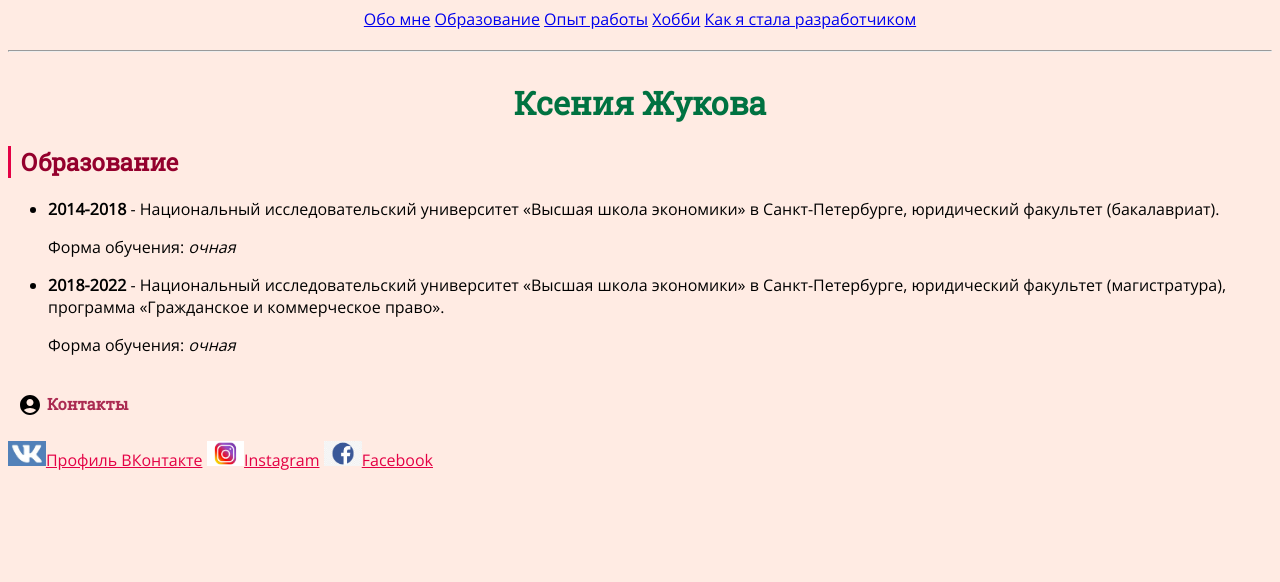
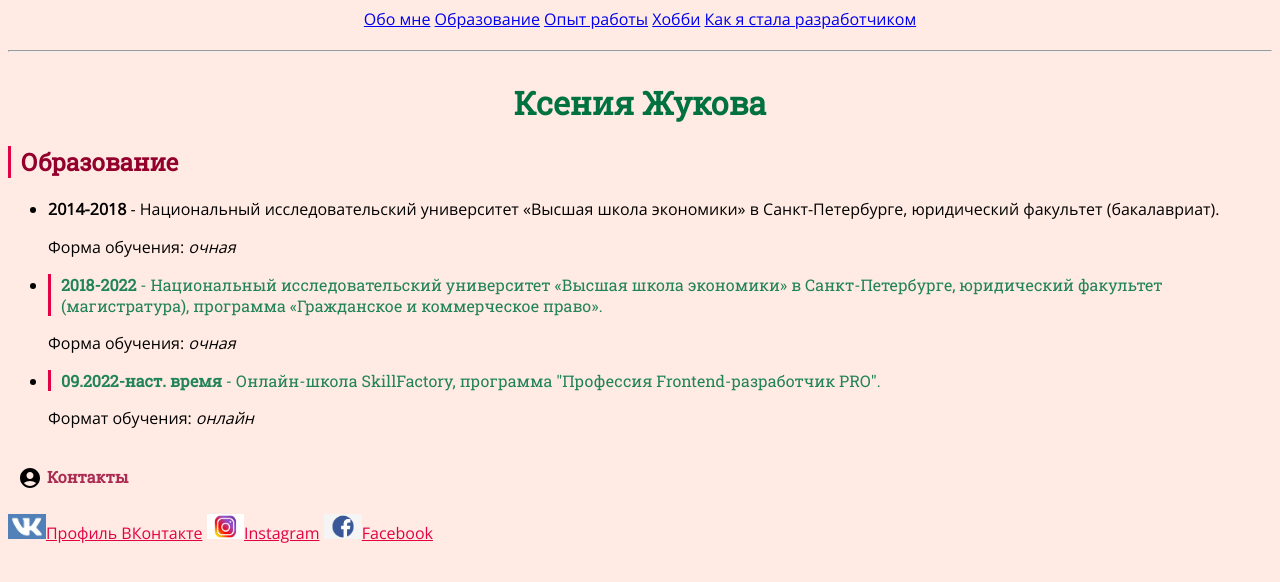
Before and after one commit to Xinia-wolf/xinia-wolf.github.io, a plain HTML site: page pages/education.html in a window 1280 px wide. Drawn offline with Linux system fonts and the light colour scheme.

Commit message:
Update education.html

```diff
--- a/pages/education.html
+++ b/pages/education.html
@@ -24,8 +24,10 @@
 			<ul>
 				<li><p><strong>2014-2018</strong> - Национальный исследовательский университет «Высшая школа экономики» в Санкт-Петербурге, юридический факультет (бакалавриат).</p>
 				<p>Форма обучения: <em>очная</em></p></li>
-				<li><p class=""third_header"><strong>2018-2022</strong> - Национальный исследовательский университет «Высшая школа экономики» в Санкт-Петербурге, юридический факультет (магистратура), программа «Гражданское и коммерческое право».</p>
+				<li><p class="third_header"><strong>2018-2022</strong> - Национальный исследовательский университет «Высшая школа экономики» в Санкт-Петербурге, юридический факультет (магистратура), программа «Гражданское и коммерческое право».</p>
 				<p>Форма обучения: <em>очная</em></p></li>
+				<li><p class="third_header"><strong>09.2022-наст. время</strong> - Онлайн-школа SkillFactory, программа "Профессия Frontend-разработчик PRO".</p>
+				<p>Формат обучения: <em>онлайн</em></p></li>
 			</ul>
 		</div>
 	</main>
```
